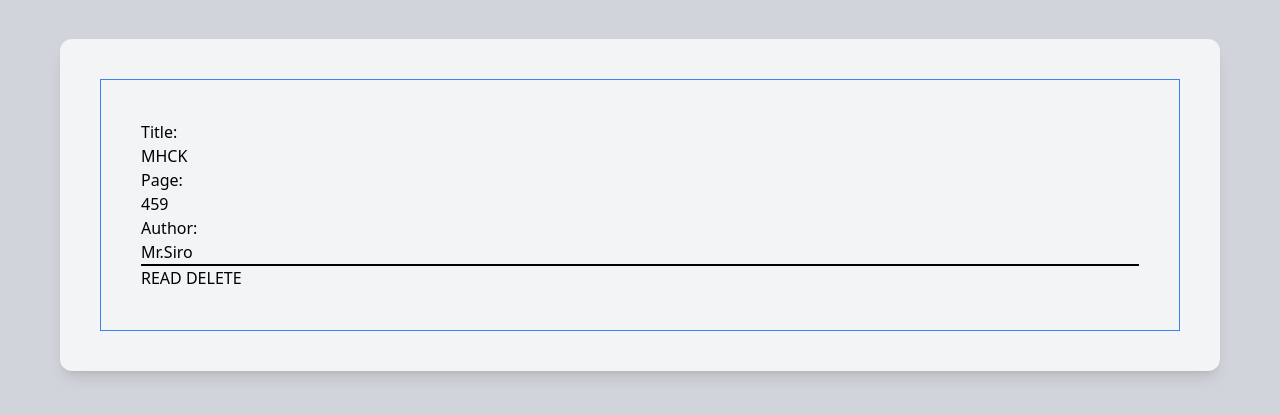
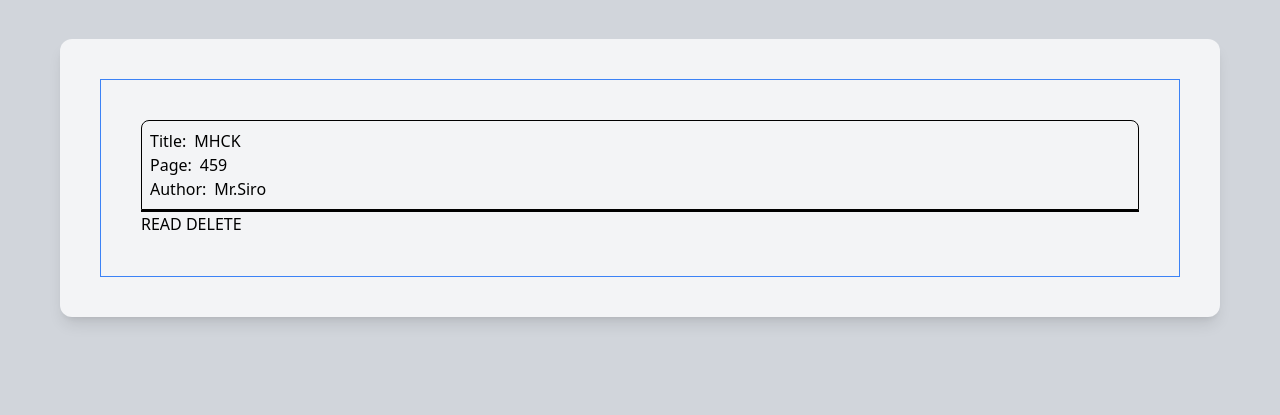
Before and after one commit to noname1112392/odin-library, a website: page src/index.html in a window 1280 px wide. Shown: the part 119-534 px from the top of the page. Drawn offline with Linux system fonts and the light colour scheme.

Commit message:
Edit top content of  first version of the example book

```diff
--- a/src/index.html
+++ b/src/index.html
@@ -25,16 +25,16 @@
                 <!-- example book#1 -->
                 <div>
                     <!-- Top content -->
-                    <div>
-                        <div>
+                    <div class="border border-black rounded-t-lg p-2 flex flex-col">
+                        <div class="flex space-x-2">
                             <p>Title:</p>
                             <p>MHCK</p>
                         </div>
-                        <div>
+                        <div class="flex space-x-2">
                             <p>Page:</p>
                             <p>459</p>
                         </div>
-                        <div>
+                        <div class="flex space-x-2">
                             <p>Author:</p>
                             <p>Mr.Siro</p>
                         </div>
```
Also changed, not shown: public/styles.css.
